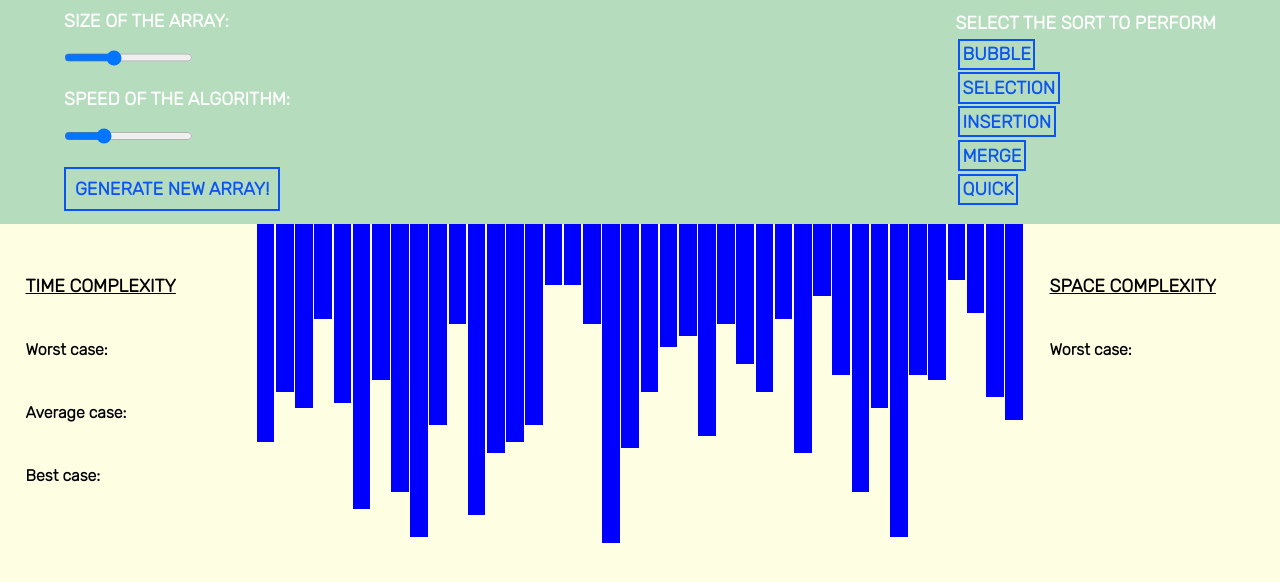
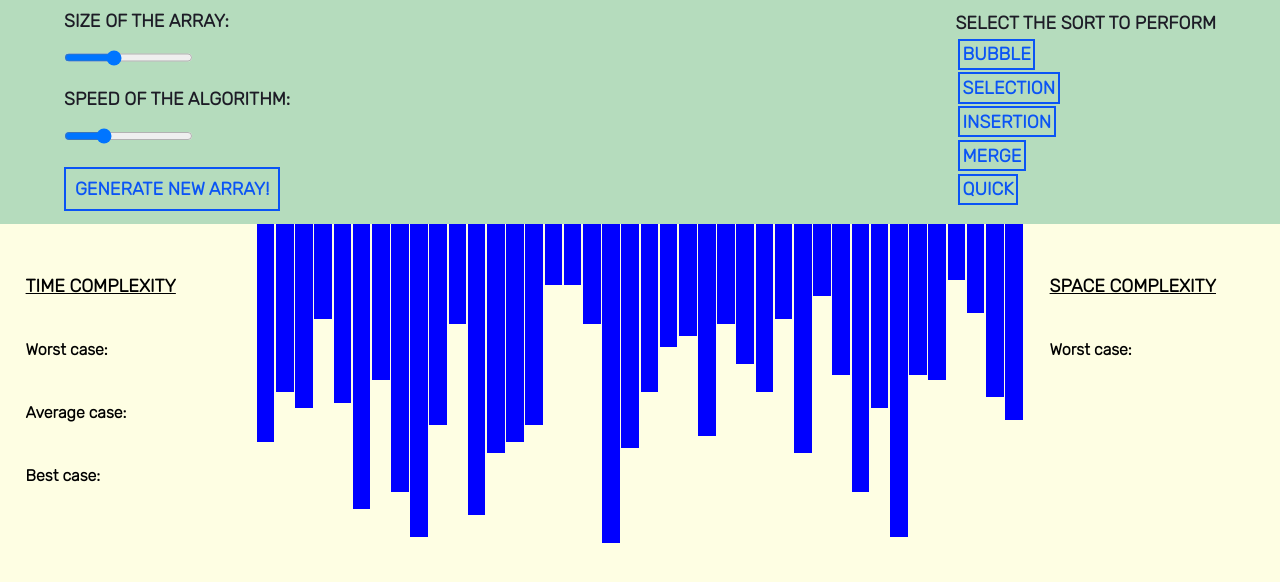
Before and after one commit to jojoking0210/Sorting_algo_VIsualizer, a plain HTML site: page index.html in a window 1280 px wide. Shown: the part 46-628 px from the top of the page. Drawn offline with Linux system fonts and the light colour scheme.

Commit message:
Update main.css

```diff
--- a/main.css
+++ b/main.css
@@ -16,7 +16,7 @@
   }
   nav {
     background-color: #b5dcbd;
-    color: white;
+    color: rgb(29, 28, 38);
     height: 20%;
     display: flex;
     padding: 1% 5%;
```
